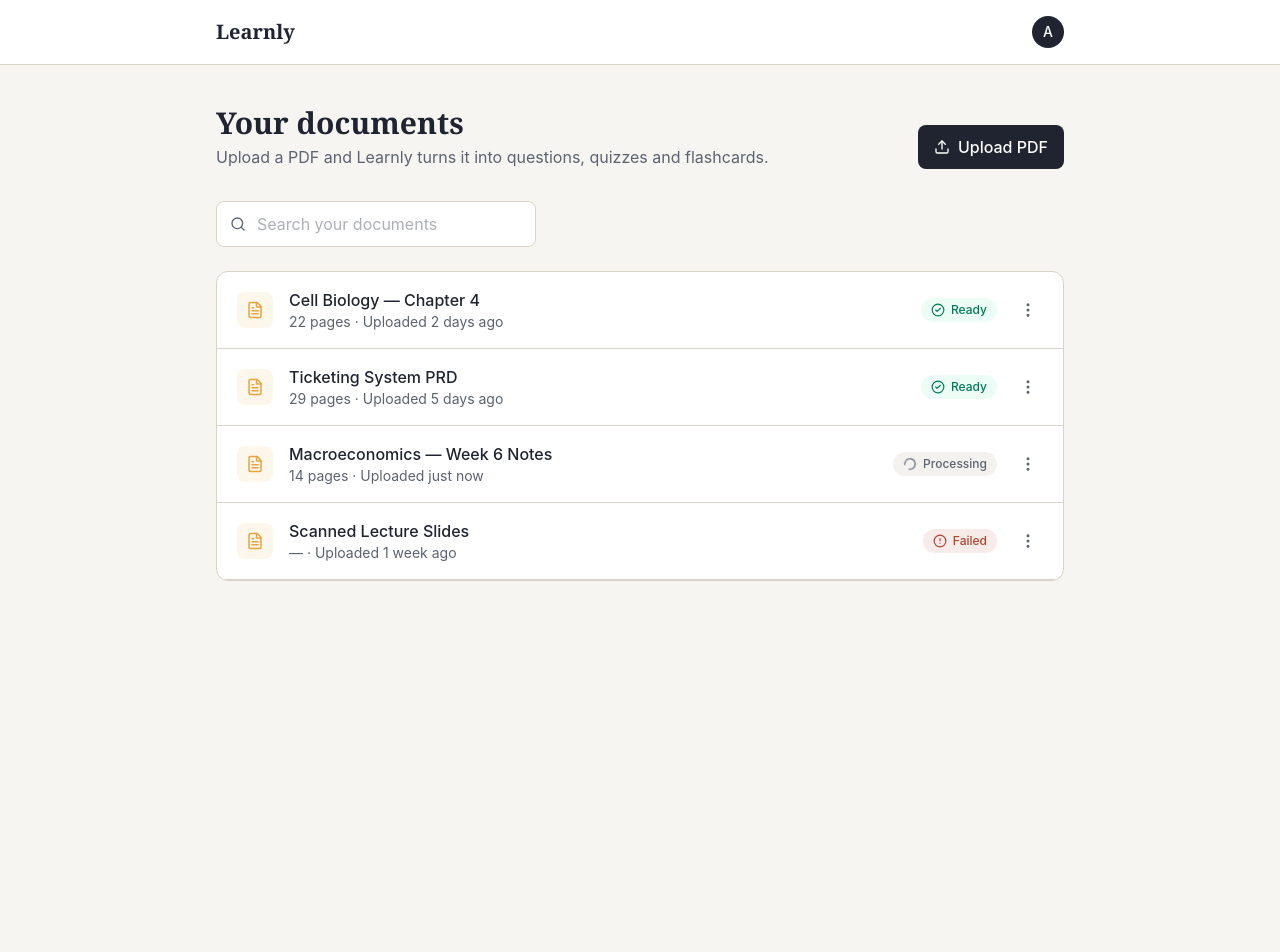
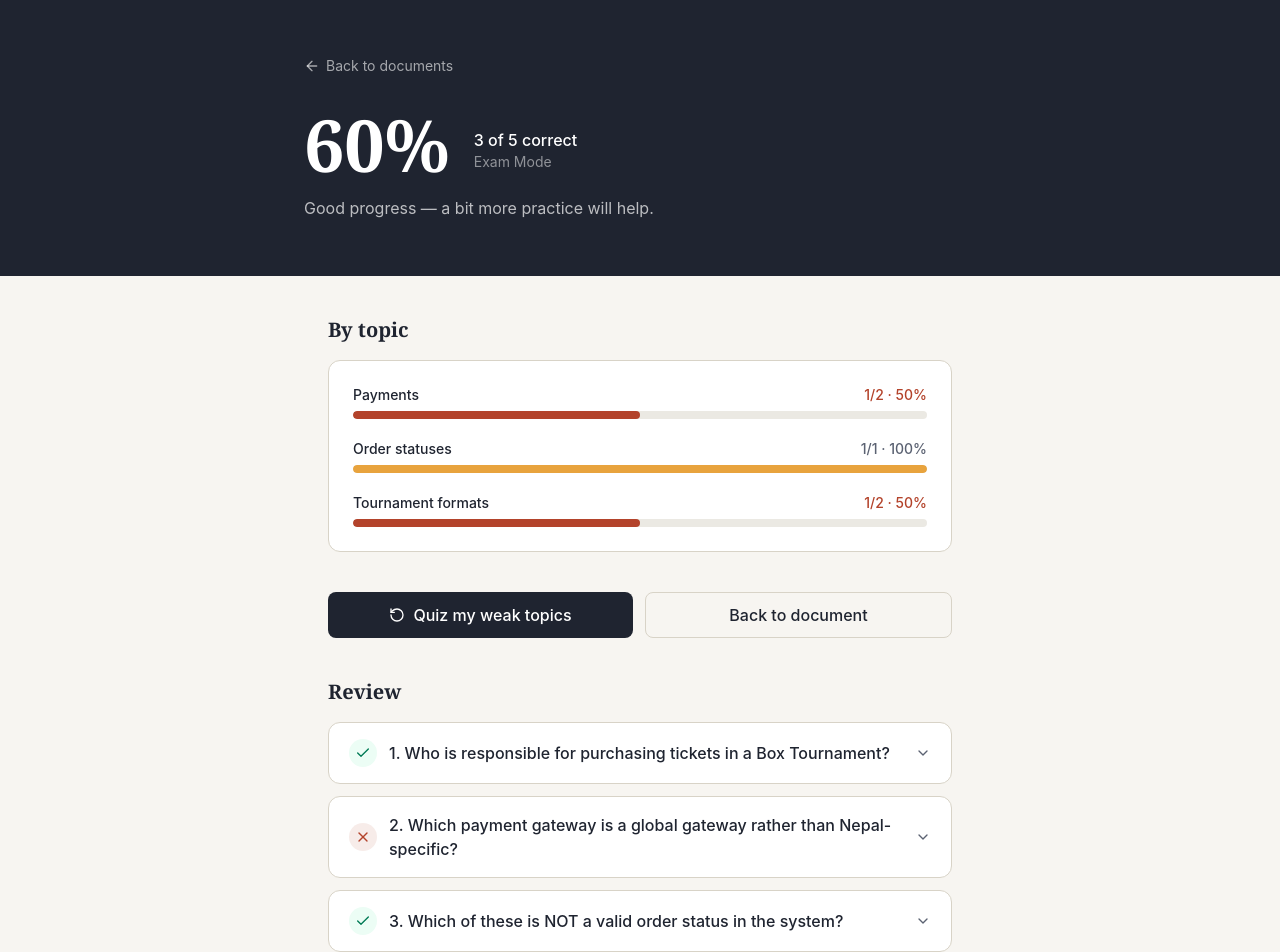
Before and after one commit to abhinavshr/learnly-frontend, a React (Vite) app: page /attempts/1 in a window 1280 px wide. Before the commit this address led to /. Shown: the top 952 px of the page. Before the commit the page ends 800 px from the top, so only its background shows below. Built offline with nearby package versions, Linux system fonts and the light colour scheme.

Commit message:
feat: add AttemptResultsPage component for quiz attempt results display

```diff
--- a/src/App.jsx
+++ b/src/App.jsx
@@ -4,6 +4,7 @@ import RegisterPage from "./pages/RegisterPage.jsx";
 import DashboardPage from "./pages/DashboardPage.jsx";
 import DocumentWorkspacePage from "./pages/DocumentWorkspacePage.jsx";
 import QuizAttemptPage from "./pages/QuizAttemptPage.jsx";
+import AttemptResultsPage from "./pages/AttemptResultsPage.jsx";
 
 export default function App() {
   return (
@@ -14,6 +15,7 @@ export default function App() {
         <Route path="/" element={<DashboardPage />} />
         <Route path="/documents/:id" element={<DocumentWorkspacePage />} />
         <Route path="/quizzes/:id/attempt" element={<QuizAttemptPage />} />
+        <Route path="/attempts/:id" element={<AttemptResultsPage />} />
         <Route path="*" element={<Navigate to="/" replace />} />
       </Routes>
     </BrowserRouter>
--- /dev/null
+++ b/src/pages/AttemptResultsPage.jsx
@@ -0,0 +1,239 @@
+import { useState } from "react";
+import { useParams, Link } from "react-router-dom";
+import { Check, X, ChevronDown, ArrowLeft, Clock, RotateCcw } from "lucide-react";
+
+// Static mock — matches the shape POST /api/attempts/:id/submit returns
+const ATTEMPT = {
+  mode: "exam",
+  score: 3,
+  totalQuestions: 5,
+  percentage: 60,
+  timedOut: false,
+};
+
+const TOPICS = [
+  { topic: "Payments", correct: 1, total: 2, accuracy: 50 },
+  { topic: "Order statuses", correct: 1, total: 1, accuracy: 100 },
+  { topic: "Tournament formats", correct: 1, total: 2, accuracy: 50 },
+];
+
+const RESULTS = [
+  {
+    questionId: 1,
+    question: "Who is responsible for purchasing tickets in a Box Tournament?",
+    options: ["Each team member individually", "The event organizer", "The Super Admin", "The team captain"],
+    selectedIndex: 3,
+    correctIndex: 3,
+    isCorrect: true,
+    explanation: "Box Tournaments use a team captain purchase: the captain buys for the whole team.",
+    topic: "Tournament formats",
+  },
+  {
+    questionId: 2,
+    question: "Which payment gateway is a global gateway rather than Nepal-specific?",
+    options: ["eSewa", "Khalti", "Stripe", "FonePay"],
+    selectedIndex: 0,
+    correctIndex: 2,
+    isCorrect: false,
+    explanation: "Stripe and PayPal are the global gateways. eSewa, Khalti and FonePay serve Nepal.",
+    topic: "Payments",
+  },
+  {
+    questionId: 3,
+    question: "Which of these is NOT a valid order status in the system?",
+    options: ["Pending", "Paid", "Shipped", "Refunded"],
+    selectedIndex: 2,
+    correctIndex: 2,
+    isCorrect: true,
+    explanation: "Valid statuses are Pending, Paid, Cancelled and Refunded. Tickets are digital, so there's no 'Shipped' state.",
+    topic: "Order statuses",
+  },
+  {
+    questionId: 4,
+    question: "How many position preferences must a Pro Clubs player provide?",
+    options: ["1", "2", "3", "5"],
+    selectedIndex: 1,
+    correctIndex: 2,
+    isCorrect: false,
+    explanation: "Pro Clubs tickets require three position preferences (position_pref_1, 2 and 3).",
+    topic: "Tournament formats",
+  },
+  {
+    questionId: 5,
+    question: "What is encrypted to generate an attendee's check-in QR code?",
+    options: ["Email + password", "user_id + event_id + ticket_id", "Order number + amount", "Gamertag + platform"],
+    selectedIndex: 1,
+    correctIndex: 1,
+    isCorrect: true,
+    explanation: "The QR code encodes user_id, event_id and ticket_id, encrypted and stored for check-in.",
+    topic: "Check-in",
+  },
+];
+
+const LETTERS = ["A", "B", "C", "D"];
+
+function scoreMessage(pct) {
+  if (pct >= 80) return "Strong work.";
+  if (pct >= 60) return "Good progress — a bit more practice will help.";
+  return "Worth another pass through the weak spots below.";
+}
+
+function TopicBar({ topic }) {
+  const isWeak = topic.accuracy < 60;
+  return (
+    <div>
+      <div className="flex items-center justify-between mb-1.5">
+        <span className="text-sm font-medium text-ink">{topic.topic}</span>
+        <span className={`text-sm font-medium ${isWeak ? "text-error" : "text-ink-soft"}`}>
+          {topic.correct}/{topic.total} · {topic.accuracy}%
+        </span>
+      </div>
+      <div className="h-2 rounded-full bg-rule/50 overflow-hidden">
+        <div
+          className={`h-full rounded-full transition-all duration-500 ${isWeak ? "bg-error" : "bg-marigold"}`}
+          style={{ width: `${topic.accuracy}%` }}
+        />
+      </div>
+    </div>
+  );
+}
+
+function QuestionReview({ result, index }) {
+  const [open, setOpen] = useState(false);
+
+  return (
+    <div className="border border-rule rounded-xl bg-white overflow-hidden">
+      <button
+        onClick={() => setOpen((o) => !o)}
+        className="w-full flex items-center gap-3 px-5 py-4 text-left"
+      >
+        <span
+          className={`shrink-0 w-7 h-7 rounded-full flex items-center justify-center
+            ${result.isCorrect ? "bg-emerald-50 text-emerald-700" : "bg-error/10 text-error"}`}
+        >
+          {result.isCorrect ? <Check className="w-4 h-4" /> : <X className="w-4 h-4" />}
+        </span>
+        <span className="flex-1 text-ink font-medium">
+          {index + 1}. {result.question}
+        </span>
+        <ChevronDown className={`w-4 h-4 text-ink-soft shrink-0 transition-transform ${open ? "rotate-180" : ""}`} />
+      </button>
+
+      {open && (
+        <div className="px-5 pb-5 pt-1 border-t border-rule">
+          <div className="space-y-2 mb-4">
+            {result.options.map((option, i) => {
+              const isCorrectOption = i === result.correctIndex;
+              const isSelectedWrong = i === result.selectedIndex && !result.isCorrect;
+              return (
+                <div
+                  key={i}
+                  className={`flex items-center gap-3 rounded-lg border px-4 py-2.5 text-sm
+                    ${isCorrectOption
+                      ? "border-emerald-600 bg-emerald-50 text-emerald-900"
+                      : isSelectedWrong
+                      ? "border-error bg-error/10 text-ink"
+                      : "border-rule text-ink-soft"}`}
+                >
+                  <span className="w-5 h-5 rounded-full bg-white/70 flex items-center justify-center text-xs font-medium shrink-0">
+                    {LETTERS[i]}
+                  </span>
+                  {option}
+                  {isCorrectOption && <Check className="w-4 h-4 ml-auto text-emerald-700" />}
+                  {isSelectedWrong && <X className="w-4 h-4 ml-auto text-error" />}
+                </div>
+              );
+            })}
+          </div>
+          <p className="text-sm text-ink-soft leading-relaxed">
+            <span className="font-medium text-ink">Why: </span>
+            {result.explanation}
+          </p>
+        </div>
+      )}
+    </div>
+  );
+}
+
+export default function AttemptResultsPage() {
+  const { id } = useParams();
+
+  return (
+    <div className="min-h-screen bg-paper">
+      {/* Score hero */}
+      <div className="bg-ink px-6 py-14">
+        <div className="max-w-2xl mx-auto">
+          <Link
+            to="/"
+            className="inline-flex items-center gap-1.5 text-sm text-white/60 hover:text-white transition-colors mb-8"
+          >
+            <ArrowLeft className="w-4 h-4" />
+            Back to documents
+          </Link>
+
+          <div className="flex items-end gap-6">
+            <span className="font-serif text-7xl font-semibold text-white leading-none">
+              {ATTEMPT.percentage}%
+            </span>
+            <div className="pb-2">
+              <p className="text-white font-medium">
+                {ATTEMPT.score} of {ATTEMPT.totalQuestions} correct
+              </p>
+              <p className="text-white/50 text-sm capitalize">{ATTEMPT.mode} mode</p>
+            </div>
+          </div>
+
+          <p className="text-white/70 mt-4">{scoreMessage(ATTEMPT.percentage)}</p>
+
+          {ATTEMPT.timedOut && (
+            <div className="inline-flex items-center gap-1.5 text-sm text-marigold bg-marigold/10 rounded-full px-3 py-1 mt-4">
+              <Clock className="w-3.5 h-3.5" />
+              Submitted after time ran out
+            </div>
+          )}
+        </div>
+      </div>
+
+      <main className="max-w-2xl mx-auto px-6 py-10">
+        {/* Topic breakdown */}
+        <section className="mb-10">
+          <h2 className="font-serif text-xl font-semibold text-ink mb-4">By topic</h2>
+          <div className="bg-white border border-rule rounded-xl p-6 space-y-5">
+            {TOPICS.map((t) => (
+              <TopicBar key={t.topic} topic={t} />
+            ))}
+          </div>
+        </section>
+
+        {/* Action row */}
+        <div className="flex flex-col sm:flex-row gap-3 mb-10">
+          <button
+            className="flex-1 inline-flex items-center justify-center gap-2 rounded-lg bg-ink text-white
+              font-medium py-2.5 hover:bg-ink/90 active:scale-[0.99] transition-all
+              focus:outline-none focus:ring-4 focus:ring-marigold/30"
+          >
+            <RotateCcw className="w-4 h-4" />
+            Quiz my weak topics
+          </button>
+          <Link
+            to="/"
+            className="flex-1 inline-flex items-center justify-center rounded-lg border border-rule
+              text-ink font-medium py-2.5 hover:bg-white transition-colors"
+          >
+            Back to document
+          </Link>
+        </div>
+
+        {/* Per-question review */}
+        <section>
+          <h2 className="font-serif text-xl font-semibold text-ink mb-4">Review</h2>
+          <div className="space-y-3">
+            {RESULTS.map((result, i) => (
+              <QuestionReview key={result.questionId} result={result} index={i} />
+            ))}
+          </div>
+        </section>
+      </main>
+    </div>
+  );
+}
```
